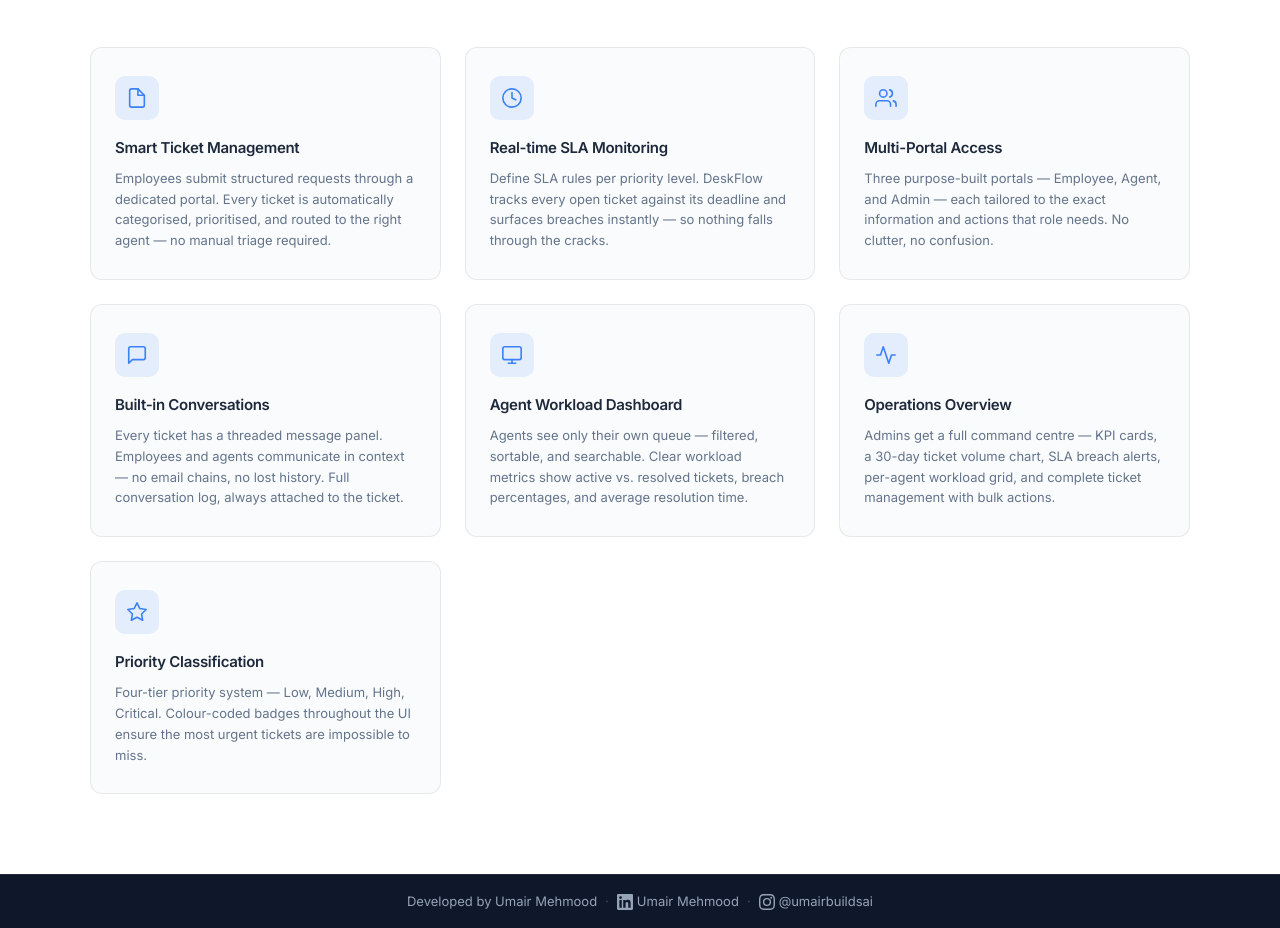
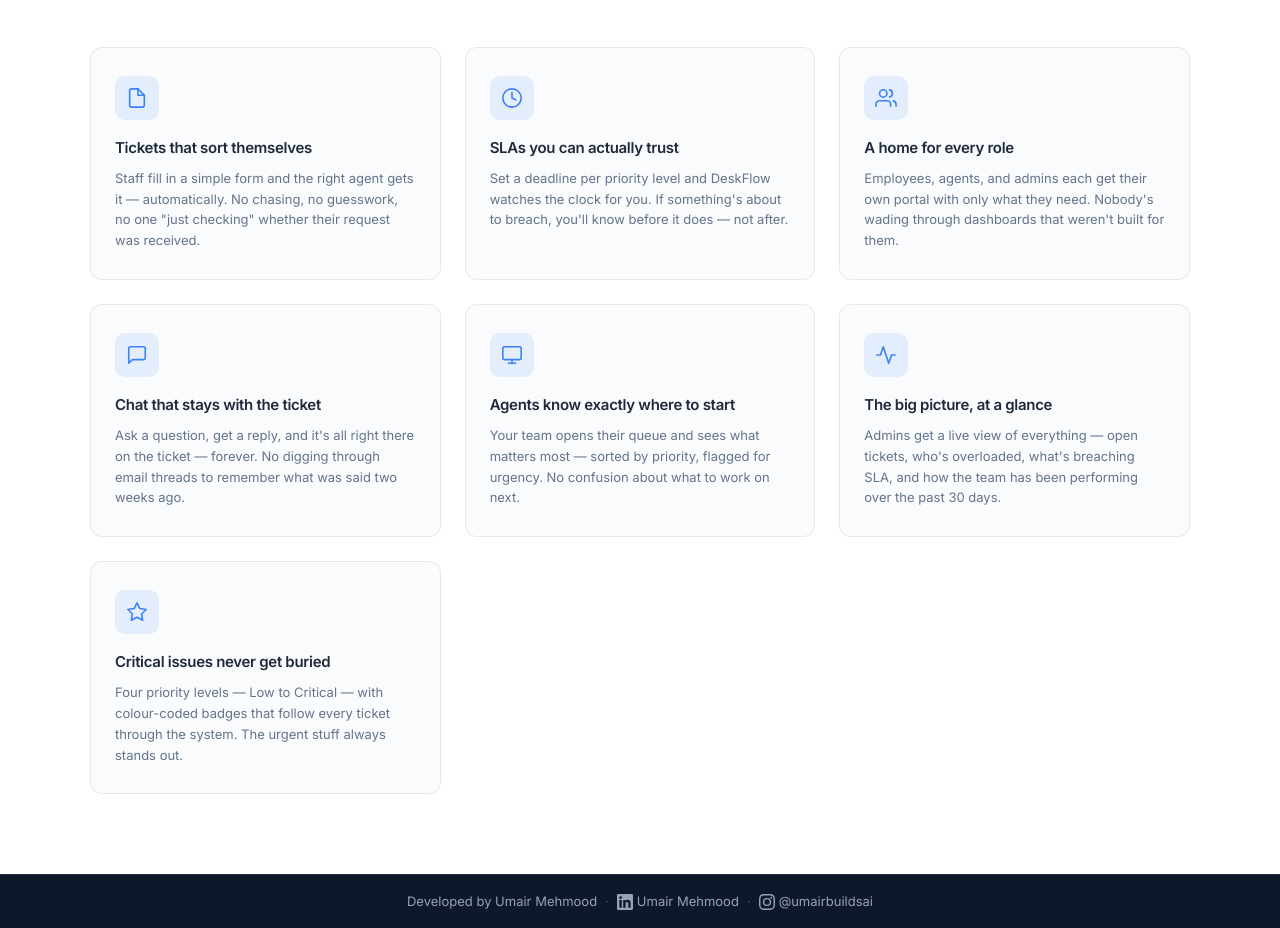
Before and after one commit to Umair-Mehmood/IT-HelpDesk, a React (Vite) app in the folder it-helpdesk/: page / in a window 1280 px wide. Shown: the part 1120-2048 px from the top of the page. Built offline with nearby package versions, Linux system fonts and the light colour scheme; no server answers.

Commit message:
text humanize

```diff
--- a/it-helpdesk/src/pages/HomePage.jsx
+++ b/it-helpdesk/src/pages/HomePage.jsx
@@ -66,38 +66,38 @@ function MockDashboard() {
 const highlights = [
   {
     icon: <svg width="22" height="22" viewBox="0 0 24 24" fill="none" stroke="currentColor" strokeWidth="1.75" strokeLinecap="round" strokeLinejoin="round"><path d="M13 2H6a2 2 0 00-2 2v16a2 2 0 002 2h12a2 2 0 002-2V9z"/><polyline points="13 2 13 9 20 9"/></svg>,
-    title: 'Smart Ticket Management',
-    desc: 'Employees submit structured requests through a dedicated portal. Every ticket is automatically categorised, prioritised, and routed to the right agent — no manual triage required.',
+    title: 'Tickets that sort themselves',
+    desc: 'Staff fill in a simple form and the right agent gets it — automatically. No chasing, no guesswork, no one "just checking" whether their request was received.',
   },
   {
     icon: <svg width="22" height="22" viewBox="0 0 24 24" fill="none" stroke="currentColor" strokeWidth="1.75" strokeLinecap="round" strokeLinejoin="round"><circle cx="12" cy="12" r="10"/><polyline points="12 6 12 12 16 14"/></svg>,
-    title: 'Real-time SLA Monitoring',
-    desc: 'Define SLA rules per priority level. DeskFlow tracks every open ticket against its deadline and surfaces breaches instantly — so nothing falls through the cracks.',
+    title: 'SLAs you can actually trust',
+    desc: "Set a deadline per priority level and DeskFlow watches the clock for you. If something's about to breach, you'll know before it does — not after.",
   },
   {
     icon: <svg width="22" height="22" viewBox="0 0 24 24" fill="none" stroke="currentColor" strokeWidth="1.75" strokeLinecap="round" strokeLinejoin="round"><path d="M17 21v-2a4 4 0 00-4-4H5a4 4 0 00-4 4v2"/><circle cx="9" cy="7" r="4"/><path d="M23 21v-2a4 4 0 00-3-3.87"/><path d="M16 3.13a4 4 0 010 7.75"/></svg>,
-    title: 'Multi-Portal Access',
-    desc: 'Three purpose-built portals — Employee, Agent, and Admin — each tailored to the exact information and actions that role needs. No clutter, no confusion.',
+    title: 'A home for every role',
+    desc: "Employees, agents, and admins each get their own portal with only what they need. Nobody's wading through dashboards that weren't built for them.",
   },
   {
     icon: <svg width="22" height="22" viewBox="0 0 24 24" fill="none" stroke="currentColor" strokeWidth="1.75" strokeLinecap="round" strokeLinejoin="round"><path d="M21 15a2 2 0 01-2 2H7l-4 4V5a2 2 0 012-2h14a2 2 0 012 2z"/></svg>,
-    title: 'Built-in Conversations',
-    desc: 'Every ticket has a threaded message panel. Employees and agents communicate in context — no email chains, no lost history. Full conversation log, always attached to the ticket.',
+    title: 'Chat that stays with the ticket',
+    desc: "Ask a question, get a reply, and it's all right there on the ticket — forever. No digging through email threads to remember what was said two weeks ago.",
   },
   {
     icon: <svg width="22" height="22" viewBox="0 0 24 24" fill="none" stroke="currentColor" strokeWidth="1.75" strokeLinecap="round" strokeLinejoin="round"><rect x="2" y="3" width="20" height="14" rx="2"/><path d="M8 21h8M12 17v4"/></svg>,
-    title: 'Agent Workload Dashboard',
-    desc: 'Agents see only their own queue — filtered, sortable, and searchable. Clear workload metrics show active vs. resolved tickets, breach percentages, and average resolution time.',
+    title: 'Agents know exactly where to start',
+    desc: "Your team opens their queue and sees what matters most — sorted by priority, flagged for urgency. No confusion about what to work on next.",
   },
   {
     icon: <svg width="22" height="22" viewBox="0 0 24 24" fill="none" stroke="currentColor" strokeWidth="1.75" strokeLinecap="round" strokeLinejoin="round"><polyline points="22 12 18 12 15 21 9 3 6 12 2 12"/></svg>,
-    title: 'Operations Overview',
-    desc: 'Admins get a full command centre — KPI cards, a 30-day ticket volume chart, SLA breach alerts, per-agent workload grid, and complete ticket management with bulk actions.',
+    title: 'The big picture, at a glance',
+    desc: "Admins get a live view of everything — open tickets, who's overloaded, what's breaching SLA, and how the team has been performing over the past 30 days.",
   },
   {
     icon: <svg width="22" height="22" viewBox="0 0 24 24" fill="none" stroke="currentColor" strokeWidth="1.75" strokeLinecap="round" strokeLinejoin="round"><polygon points="12 2 15.09 8.26 22 9.27 17 14.14 18.18 21.02 12 17.77 5.82 21.02 7 14.14 2 9.27 8.91 8.26 12 2"/></svg>,
-    title: 'Priority Classification',
-    desc: 'Four-tier priority system — Low, Medium, High, Critical. Colour-coded badges throughout the UI ensure the most urgent tickets are impossible to miss.',
+    title: 'Critical issues never get buried',
+    desc: 'Four priority levels — Low to Critical — with colour-coded badges that follow every ticket through the system. The urgent stuff always stands out.',
   },
 ]
 
```
